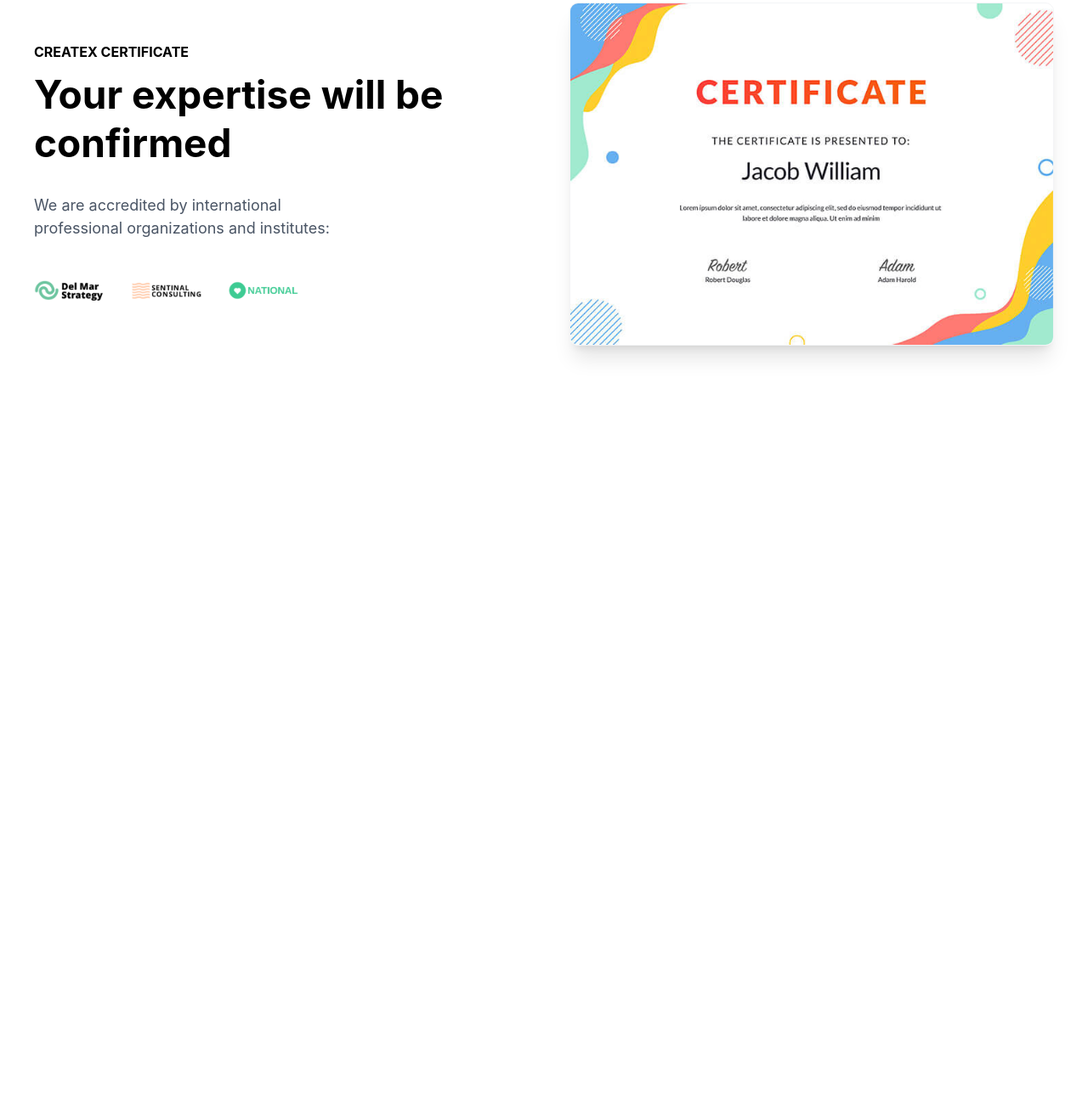
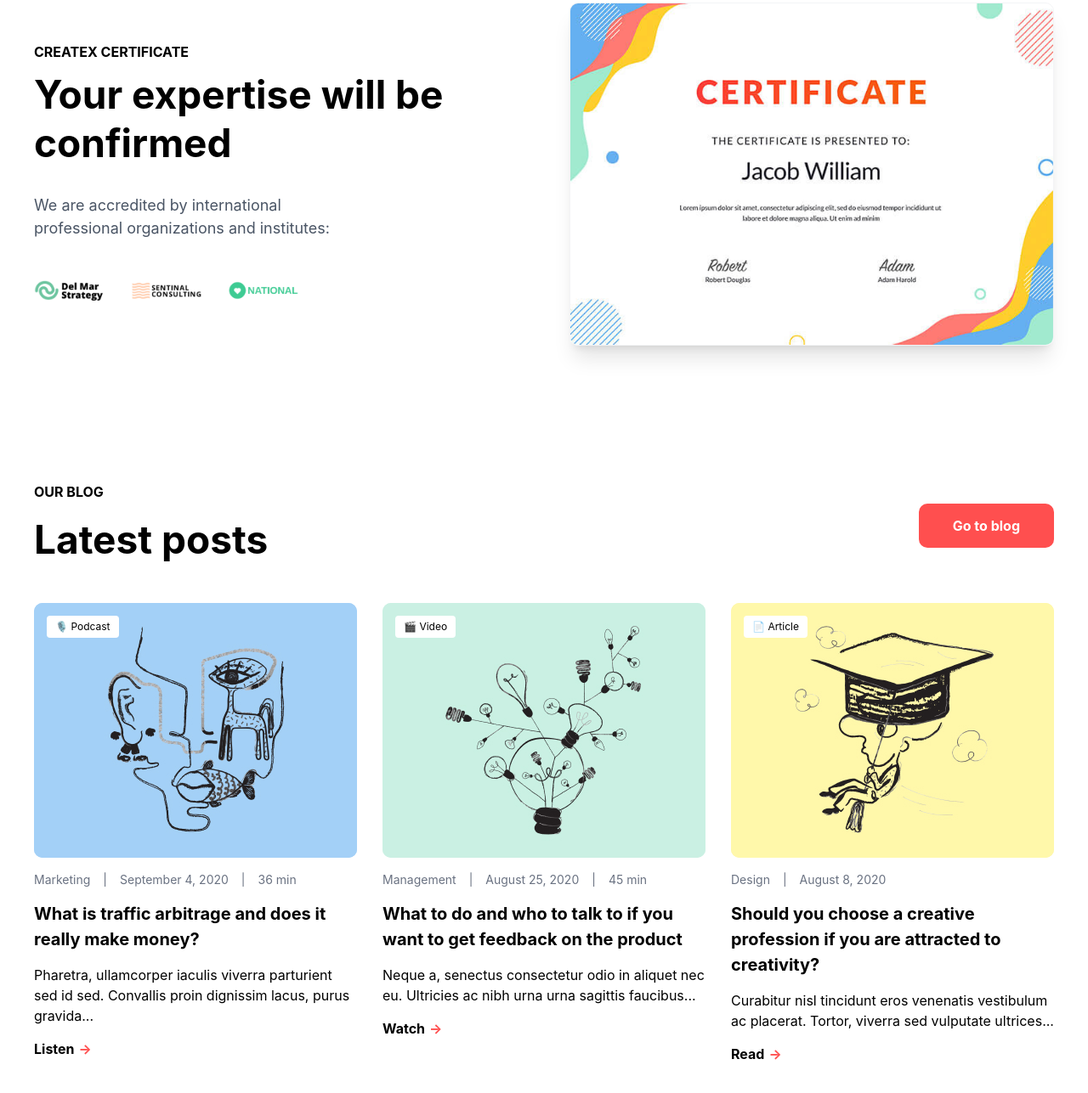
Before and after one commit to Alimukhammad08/hw-branch2.0, a website: page index.html in a window 1280 px wide. Shown: the part 4425-5712 px from the top of the page at 85% size. Before the commit the page ends 4912 px from the top, so only its background shows below. Drawn offline with nearby package versions, Linux system fonts and the light colour scheme; files that its build step writes are made by us from their sources.

Commit message:
I added last section

```diff
--- a/index.html
+++ b/index.html
@@ -416,12 +416,10 @@
 
                     <div class="flex flex-wrap items-center gap-[30px] mt-[10px]">
                         <div class="h-[40px]">
-                            <img src="./img/logo (9).png" alt="Del Mar Strategy"
-                                class="h-full">
+                            <img src="./img/logo (9).png" alt="Del Mar Strategy" class="h-full">
                         </div>
                         <div class="h-[40px]">
-                            <img src="./img/logo (8).png" alt="Sentinal Consulting"
-                                class="h-full">
+                            <img src="./img/logo (8).png" alt="Sentinal Consulting" class="h-full">
                         </div>
                         <div class="h-[40px]">
                             <img src="./img/logo (7).png" alt="" class="h-full">
@@ -439,7 +437,101 @@
         </div>
     </section>
 
+    <section class="py-[80px] px-[20px] bg-white">
 
+        <div class="max-w-[1200px] m-auto">
+
+            <div class="flex flex-col md:flex-row justify-between items-center mb-[40px] gap-[20px]">
+                <div class="text-center md:text-left">
+                    <p class="text-[16px] font-bold text-black uppercase mb-[10px]">Our Blog</p>
+                    <h2 class="text-[46px] font-bold text-black">Latest posts</h2>
+                </div>
+                <button class="bg-[#FF4F4F] text-white px-[40px] py-[14px] rounded-[10px] font-bold">
+                    Go to blog
+                </button>
+            </div>
+
+            <div class="grid grid-cols-1 md:grid-cols-3 gap-[30px]">
+
+                <div class="flex flex-col gap-[15px]">
+                    <div class="relative bg-[#A2D2FB] rounded-[10px] overflow-hidden">
+                        <span
+                            class="absolute top-[15px] left-[15px] bg-white text-black text-[12px] px-[10px] py-[4px] rounded-[4px] flex items-center gap-[5px]">
+                            🎙 Podcast
+                        </span>
+                        <div class="h-[300px]">
+                            <img src="./img/494c4bed98da17d7fcc0598bdf2df159964af6ef.jpg" alt="" class="w-full h-full object-cover">
+                        </div>
+                    </div>
+                    <div class="flex gap-[15px] text-[14px] text-gray-500">
+                        <span>Marketing</span>
+                        <span>|</span>
+                        <span>September 4, 2020</span>
+                        <span>|</span>
+                        <span>36 min</span>
+                    </div>
+                    <h3 class="text-[20px] font-bold text-black">What is traffic arbitrage and does it really make
+                        money?</h3>
+                    <p class="text-[16px] text-black">Pharetra, ullamcorper iaculis viverra parturient sed id sed.
+                        Convallis proin dignissim lacus, purus gravida...</p>
+                    <div class="font-bold text-black flex items-center gap-[5px]">
+                        Listen <span class="text-[#FF4F4F]">→</span>
+                    </div>
+                </div>
+
+                <div class="flex flex-col gap-[15px]">
+                    <div class="relative bg-[#CFF2E5] rounded-[10px] overflow-hidden">
+                        <span
+                            class="absolute top-[15px] left-[15px] bg-white text-black text-[12px] px-[10px] py-[4px] rounded-[4px] flex items-center gap-[5px]">
+                            🎬 Video
+                        </span>
+                        <div class="h-[300px]">
+                            <img src="./img/5421816be72f5b15037c01fe58407d4d02d56fc3.jpg" alt="" class="w-full h-full object-cover">
+                        </div>
+                    </div>
+                    <div class="flex gap-[15px] text-[14px] text-gray-500">
+                        <span>Management</span>
+                        <span>|</span>
+                        <span>August 25, 2020</span>
+                        <span>|</span>
+                        <span>45 min</span>
+                    </div>
+                    <h3 class="text-[20px] font-bold text-black">What to do and who to talk to if you want to get
+                        feedback on the product</h3>
+                    <p class="text-[16px] text-black">Neque a, senectus consectetur odio in aliquet nec eu. Ultricies ac
+                        nibh urna urna sagittis faucibus...</p>
+                    <div class="font-bold text-black flex items-center gap-[5px]">
+                        Watch <span class="text-[#FF4F4F]">→</span>
+                    </div>
+                </div>
+
+                <div class="flex flex-col gap-[15px]">
+                    <div class="relative bg-[#FDF2B0] rounded-[10px] overflow-hidden">
+                        <span
+                            class="absolute top-[15px] left-[15px] bg-white text-black text-[12px] px-[10px] py-[4px] rounded-[4px] flex items-center gap-[5px]">
+                            📄 Article
+                        </span>
+                        <div class="h-[300px]">
+                            <img src="img/04e7ae0b1b48ab81e5dd6dbf9eb5433f04bf4ada.jpg" alt="" class="w-full h-full object-cover">
+                        </div>
+                    </div>
+                    <div class="flex gap-[15px] text-[14px] text-gray-500">
+                        <span>Design</span>
+                        <span>|</span>
+                        <span>August 8, 2020</span>
+                    </div>
+                    <h3 class="text-[20px] font-bold text-black">Should you choose a creative profession if you are
+                        attracted to creativity?</h3>
+                    <p class="text-[16px] text-black">Curabitur nisl tincidunt eros venenatis vestibulum ac placerat.
+                        Tortor, viverra sed vulputate ultrices...</p>
+                    <div class="font-bold text-black flex items-center gap-[5px]">
+                        Read <span class="text-[#FF4F4F]">→</span>
+                    </div>
+                </div>
+
+            </div>
+        </div>
+    </section>
 </body>
 
 </html>
```
Also changed, not shown: img/04e7ae0b1b48ab81e5dd6dbf9eb5433f04bf4ada.jpg (added), img/494c4bed98da17d7fcc0598bdf2df159964af6ef.jpg (added), img/5421816be72f5b15037c01fe58407d4d02d56fc3.jpg (added).
